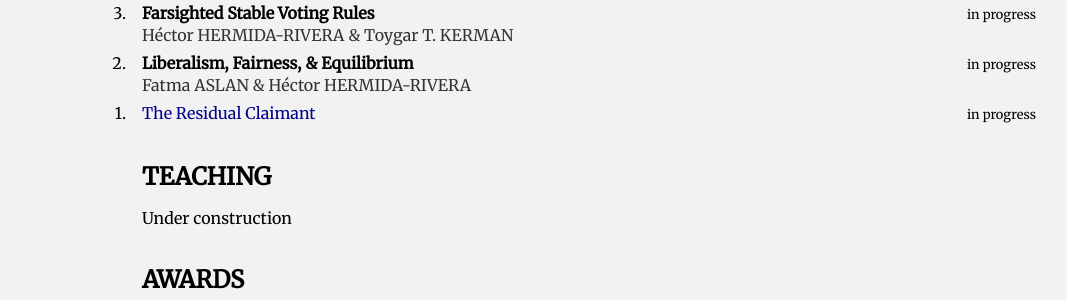
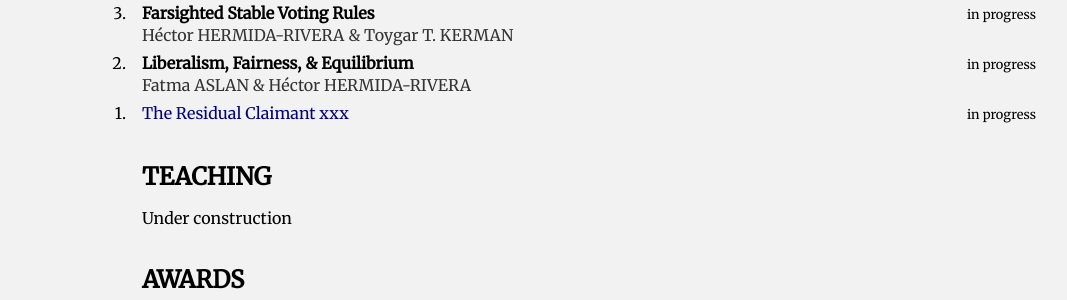
Before and after one commit to HectorHermidaRivera/hectorhermidarivera.github.io, a Jekyll site: the page built from index.md, in a window 1280 px wide and 900 px high, scrolled down 1561 px. Shown: the part 157-457 px from the top of the window, without its empty margins (94-1161 px from the left). Built offline with Jekyll 4.4.1, drawn with Linux system fonts in a browser that asks for light colours.

Commit message:
Update index.md

```diff
--- a/index.md
+++ b/index.md
@@ -189,7 +189,7 @@ title: Home
   <div class="value">
     <div class="top-row">
       <span>
-        <a class="collapsible-link" href="javascript:void(0)">The Residual Claimant</a>
+        <a class="collapsible-link" href="javascript:void(0)">The Residual Claimant xxx</a>
       </span>
       <span>in progress</span>
     </div>
```
